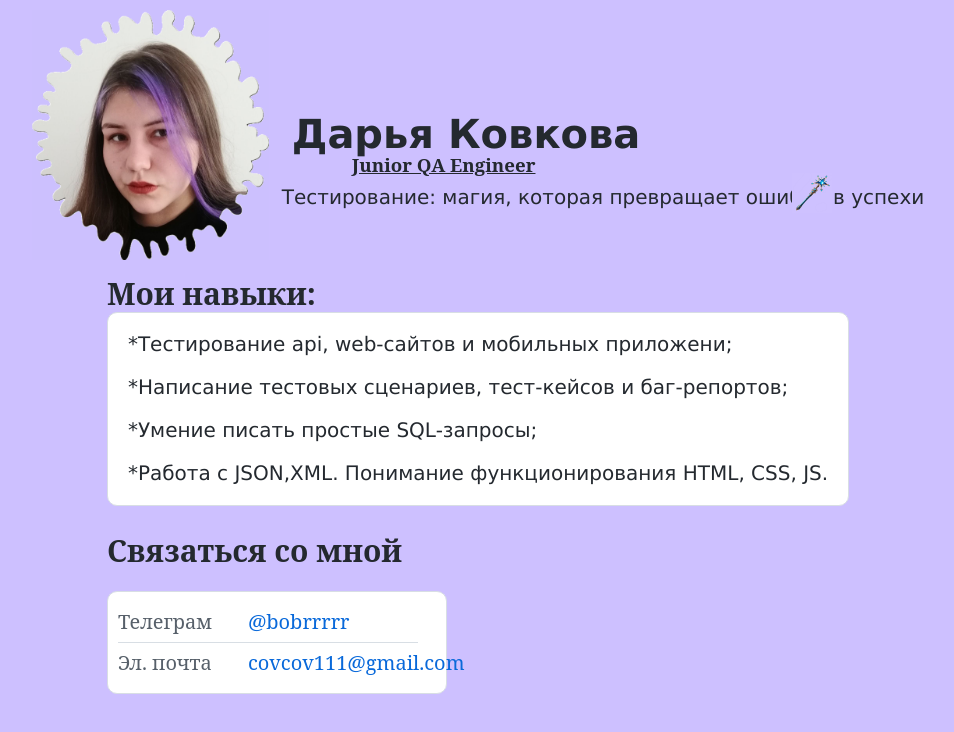
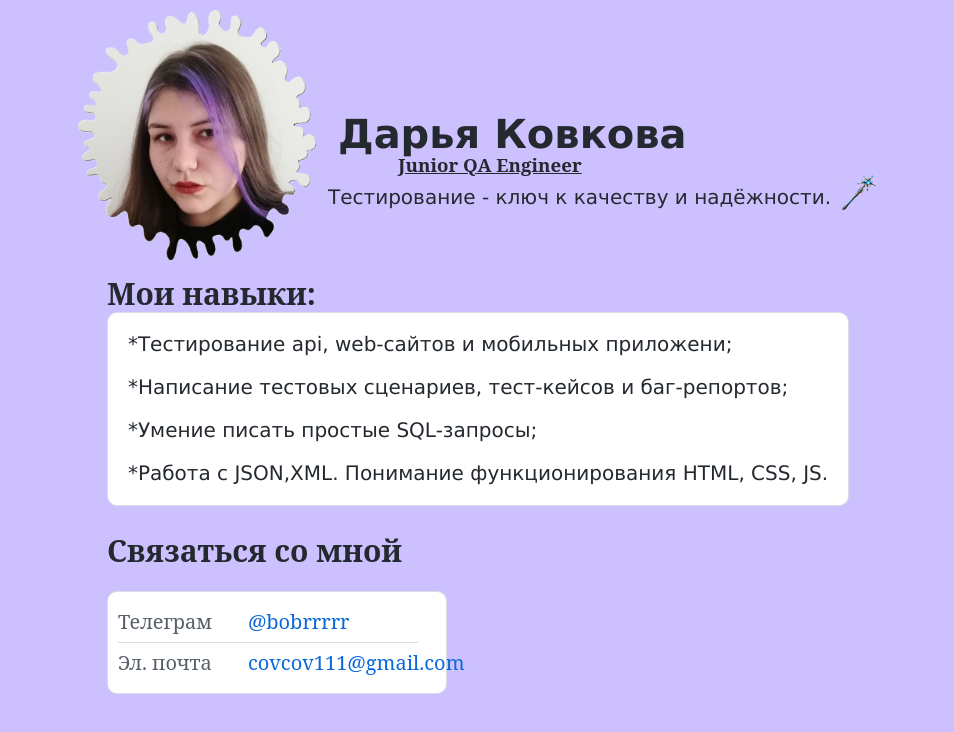
Before and after one commit to Kovkova/kovkova.github.io, a plain HTML site: page index.html in a window 1280 px wide. Shown: the whole page, without its empty margins (162-1116 px from the left). Drawn offline with Linux system fonts and the light colour scheme.

Commit message:
смена цитаты

```diff
--- a/index.html
+++ b/index.html
@@ -15,7 +15,7 @@
       <h1 class="имя">Дарья Ковкова</h1>
       <h3 class="подтекст">
         <u>Junior QA Engineer</u></h3>
-      <div class="инфа">Тестирование: магия, которая превращает ошибки в успехи</div>
+      <div class="инфа">Тестирование - ключ к качеству и надёжности.</div>
       <img src="палочка.png" alt="magic" class="палочка" height=40px>
     </header>
     <main>
```
